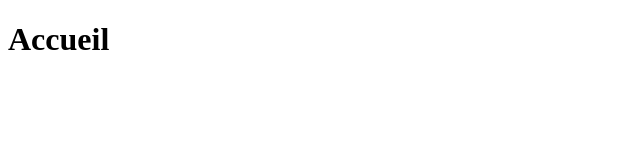
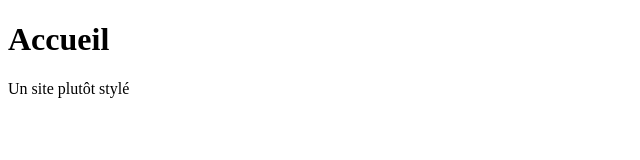
Before and after one commit to Darmusey/sitemom, a plain HTML site: page index.html in a window 1280 px wide. Shown: the whole page, without its empty margins (0-640 px from the left). Drawn offline with Linux system fonts and the light colour scheme.

Commit message:
test de commit

```diff
--- a/index.html
+++ b/index.html
@@ -5,5 +5,6 @@
     </head>
     <body>
         <h1>Accueil</h1>
+	<p>Un site plutôt stylé</p>
     </body>
 </html>
```
